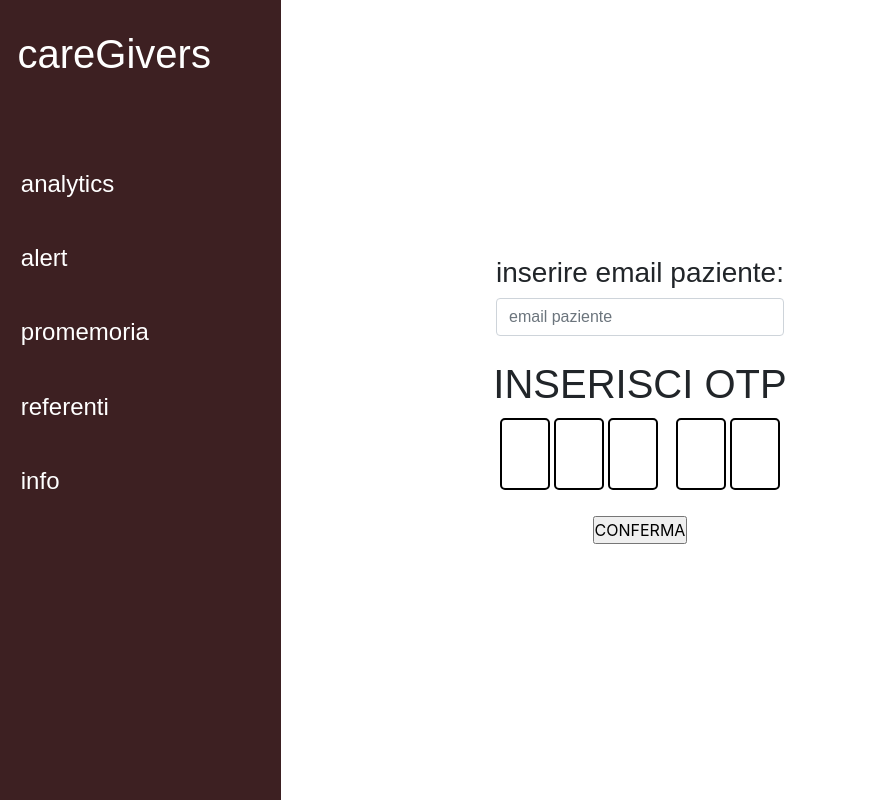
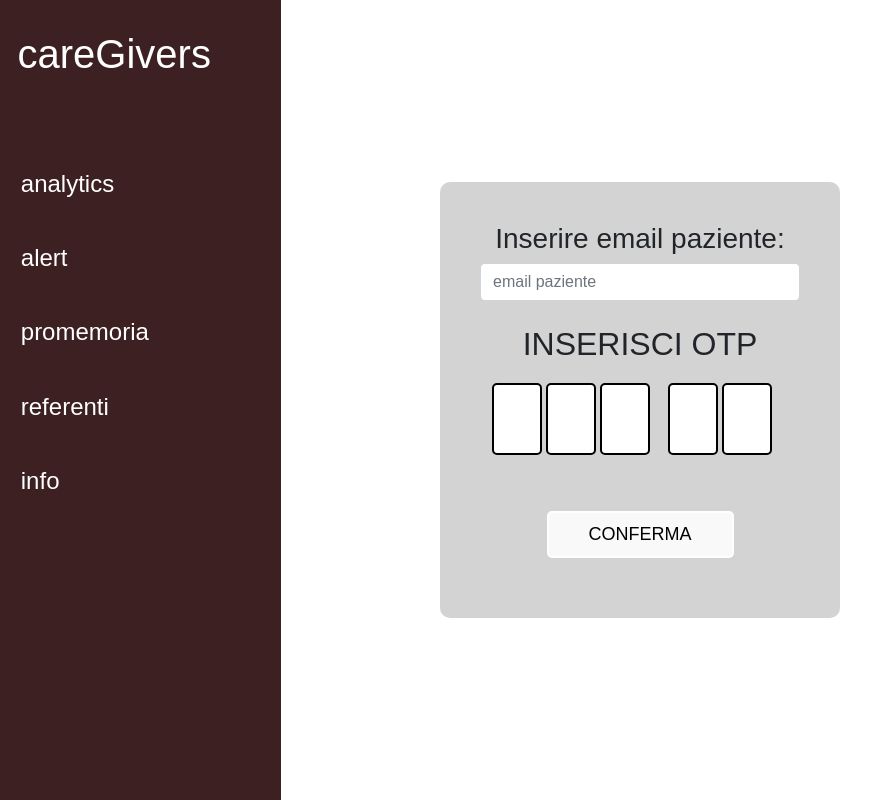
Before and after one commit to alessandroCassani/CareGivers, a Vue app in the folder vue_auth/: page /referenti in a window 1280 px wide. Shown: the whole page, without its empty margins (0-884 px from the left). Built offline with nearby package versions, Linux system fonts and the light colour scheme; sample sign-in values are in the browser's storage.

Commit message:
modifiche UI referenti

```diff
--- a/vue_auth/src/components/referenti.vue
+++ b/vue_auth/src/components/referenti.vue
@@ -94,26 +94,29 @@ export default{
   <div :style="{ 'margin-left': sidebarWidth}"></div>
 
 
-
   <body>
-    <div class="inputReferente">
-      <h3 v-if="!isPatient"> inserire email paziente:</h3>
-      <h1 v-if="isPatient"> genera OTP:</h1>
-      <input type="email" v-model="e_mail" v-if="!isPatient" class="form-control"  placeholder="email paziente">
-    </div>
+    <div class="inputReferente" v-if="!isPatient">
+      <h3 > Inserire email paziente:</h3>
+      <input type="email" v-model="e_mail" class="form-control"  placeholder="email paziente">
       <br>
-  <h1 v-if="!isPatient">INSERISCI OTP</h1>
- <div v-if="!isPatient" class="otp-bx">
+      <h2>INSERISCI OTP</h2>
+      <div class="otp-bx">
         <input type="text" v-model="firstOtp" maxlength="1">
         <input type="text" v-model="secondOtp" maxlength="1">
         <input type="text" v-model="thirdOtp" maxlength="1" class="space">
         <input type="text" v-model="fourthOtp" maxlength="1">
         <input type="text" v-model="fifthOtp" maxlength="1">
        </div>
+       <br>
+       <input type="submit" @click="sendOtp()" value="CONFERMA">
+    </div>
 
- <input type="submit" @click="createOtp()" value="GENERA" v-if="isPatient">
+   <div class="inputPaziente" v-if="isPatient">
+    <h1> Genera OTP:</h1>
     <br>
- <input type="submit" @click="sendOtp()" value="CONFERMA" v-if="!isPatient">
+    <input type="submit" @click="createOtp()" value="GENERA">
+   </div>
+
 </body>
 </template>
 
@@ -137,6 +140,7 @@ body{
 
 .otp-bx{
   display: flex;
+  padding: 10px;
 }
 
 .otp-bx input{
@@ -160,4 +164,54 @@ body{
 .space{
   margin-right: 1rem !important;
 }
+
+.inputReferente{
+  text-align: center;
+  background-color: lightgray;
+  border-radius: 10px;
+  padding: 40px;
+  width: 400px;
+}
+
+.inputReferente input[type = "submit"]{
+    border: 0;
+    background:  rgba(255, 255, 255, 0.86);
+    margin: 20px auto;
+    text-align: center;
+    border: 2px solid white;
+    font-size: 18px;
+    padding: 8px 40px;
+    border-radius: 5px;
+    transition: o.25s;
+    cursor: pointer;
+}
+
+.inputReferente input[type="submit"]:hover{
+    background: #c79598;
+  }
+
+.inputPaziente{
+  text-align: center;
+  background-color: lightgrey;
+  border-radius: 10px;
+  padding: 40px;
+}
+
+.inputPaziente input[type = "submit"]{
+  border: 0;
+    background:  rgba(255, 255, 255, 0.86);
+    margin: 20px auto;
+    text-align: center;
+    border: 2px solid white;
+    font-size: 18px;
+    padding: 8px 40px;
+    border-radius: 5px;
+    transition: o.25s;
+    cursor: pointer;
+}
+
+.inputPaziente input[type="submit"]:hover{
+    background: #c79598;
+  }
+
 </style>
```
Lines whose indentation alone changed are shown as unchanged.
